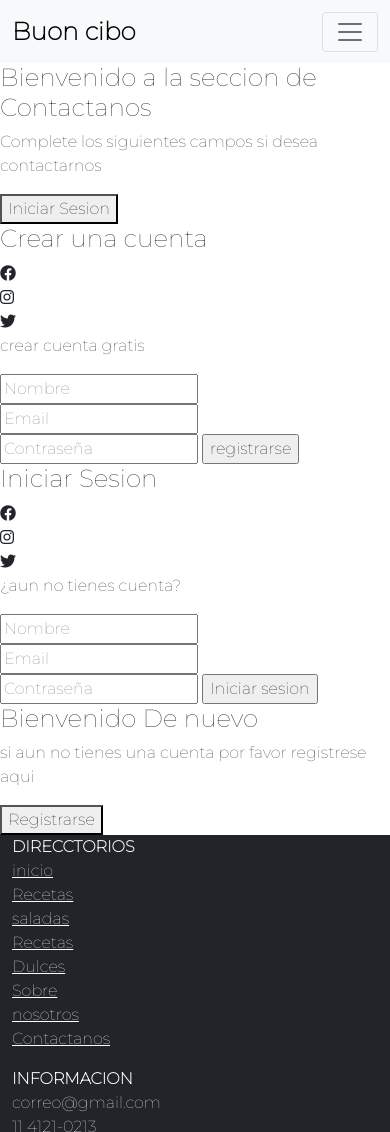
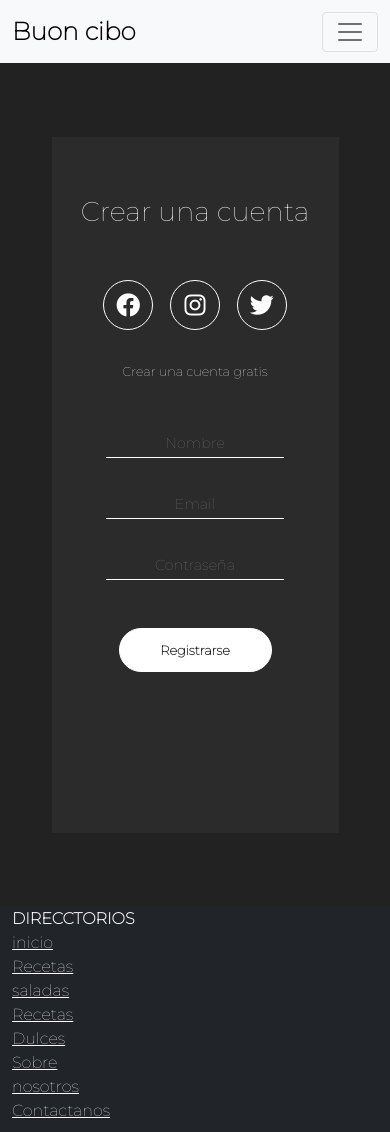
Before and after one commit to zikid01/Pre-Entrega, a plain HTML site: page pags/contactanos.html in a window 390 px wide. Shown: the top 1132 px of the page. Drawn offline with nearby package versions, Linux system fonts and the light colour scheme.

Commit message:
agrego los links de las paginas en el footer y nav y agrego css en el form y adaptado a mobile

```diff
--- a/main.css
+++ b/main.css
@@ -338,7 +338,127 @@ body{
 
 /* pagina contactanos */
 
+#form {
+    height: 100vh;
+    display: flex;
+    align-items: center;
+    justify-content: center;
+    background-color: #222;
+    color: #fff;
+    font-size: 2rem;
+}
 
+.container-form {
+    width: 90%;
+    height: 90vh;
+    display: flex;
+    justify-content: space-around;
+    transition:  all .5s ease-out;
+}
+
+.Bienvenido {
+    display: flex;
+    align-items: center;
+    text-align: center;
+}
+
+.mensaje {
+    padding: 1rem;
+}
+
+.mensaje h2 {
+    font-size: 1.7rem;
+    padding: 1rem 0;
+}
+
+.mensaje button {
+    padding: 1rem;
+    font-weight: 400;
+    background-color: #4a4aee;
+    border-radius: 2rem;
+    border: none;
+    outline: none;
+    cursor: pointer;
+    font-size: .9rem;
+    margin-top: 2rem;
+    transition: all .3s ease-in;
+    color: #fff;
+}
+
+.mensaje button:hover {
+    background-color: #6464f8;
+}
+
+.formulario {
+    width: 400px;
+    padding: 1rem;
+    margin: 2rem;
+    background-color: rgb(51, 51, 51, 0.602);
+    text-align: center;
+}
+
+.create-account {
+    padding: 2.7rem 0;
+    font-size: 1.7rem;
+}
+
+.iconos {
+    width: 200px;
+    display: flex;
+    justify-content: space-around;
+    margin: auto;
+}
+
+.border-icon {
+    height: 20px;
+    width: 20px;
+    display: flex;
+    align-items: center;
+    justify-content: center;
+    padding: 1.5rem;
+    border: solid thin white;
+    border-radius: 50%;
+    font-size: 1.5rem;
+    transition: all .3s ease-in;
+}
+
+.border-icon:hover {
+    background-color: #4a4aee;
+    cursor: pointer;
+}
+
+.cuenta-gratis {
+    padding: 2rem 0;
+}
+
+.formulario input {
+    width: 70%;
+    display: block;
+    margin: auto;
+    margin-bottom: 2rem;
+    background-color: transparent;
+    border: none;
+    border-bottom: white thin solid;
+    text-align: center;
+    outline: none;
+    padding: .2rem 0;
+    font-size: .9rem;
+    color: white;
+}
+
+.formulario input[type="button"] {
+    width: 60%;
+    margin: auto;
+    border: solid thin white;
+    padding: .7rem;
+    border-radius: 2rem;
+    background-color: white;
+    font-weight: 600;
+    margin-top: 3rem;
+    font-size: .8rem;
+    cursor: pointer;
+    color: #222;
+}
 
 
 
@@ -415,4 +535,12 @@ body{
         font-size: 0.8rem;
     }
 
+    #form {
+        font-size: 0.8rem;
+    }
+
+
+    .Bienvenido{
+        display: none;
+    }
 }
--- a/pags/contactanos.html
+++ b/pags/contactanos.html
@@ -42,7 +42,7 @@
                 <a class="nav-link" href="">Sobre nosotros</a>
               </li>
               <li class="nav-item">
-                <a class="nav-link" href="">Contactanos</a>
+                <a class="nav-link" href="contactanos.html">Contactanos</a>
               </li>
             </ul>
 
@@ -53,18 +53,18 @@
 
 
 
-<main id="formulario">
-    <div class="container-form sing-up">
+    <body>
+    <div id="form">
+        <div class="container-form">
             <div class="Bienvenido">
                 <div class="mensaje">
-                <h2>Bienvenido a la seccion de Contactanos</h2>
-                <p>Complete los siguientes campos si desea contactarnos</p>
-                <button class="sing-up">Iniciar Sesion  </button>
+                    <h2>Bienvenido a Buon cibo</h2>
+                    <p>Si ya tienes una cuenta por favor inicia sesion aqui</p>
+                    <button class="sign-up-btn">Iniciar Sesion</button>
                 </div>
             </div>
-
-        <form class="formulario" action=""></form>
-        <h2 class="crear-user">Crear una cuenta</h2>
+            <form class="formulario">
+                <h2 class="create-account">Crear una cuenta</h2>
                 <div class="iconos">
                     <div class="border-icon">
                         <i class="fa-brands fa-facebook"></i>
@@ -76,47 +76,15 @@
                         <i class="fa-brands fa-twitter"></i>
                     </div>
                 </div>
-        <p class="cuenta-gratis">crear cuenta gratis</p>
+                <p class="cuenta-gratis">Crear una cuenta gratis</p>
                 <input type="text" placeholder="Nombre">
                 <input type="email" placeholder="Email">
                 <input type="password" placeholder="Contraseña">
-        <input type="button" value="registrarse">
-    </div>
-
-
-
-
-
-    <div class="container-form sign-in">
-        <form class="formulario" action=""></form>
-        <h2 class="crear-user">Iniciar Sesion</h2>
-        <div class="iconos">
-            <div class="border-icon">
-                <i class="fa-brands fa-facebook"></i>
-            </div>
-            <div class="border-icon">
-                <i class="fa-brands fa-instagram"></i>
-            </div>
-            <div class="border-icon">
-                <i class="fa-brands fa-twitter"></i>
+                <input type="button" value="Registrarse">
+            </form>
         </div>
     </div>
-        <p class="cuenta-gratis">¿aun no tienes cuenta?</p>
-        <input type="text" placeholder="Nombre">
-        <input type="email" placeholder="Email">
-        <input type="password" placeholder="Contraseña">
-        <input type="button" value="Iniciar sesion">
-        <div class="Bienvenido">
-
-        <div class="mensaje">
-            <h2>Bienvenido De nuevo</h2>
-            <p>si aun no tienes una cuenta por favor registrese aqui</p>
-            <button class="sing-up">Registrarse</button>
-        </div>
-    </div>
-
-    </div>
-</main>
+    </body>
 
 
 
@@ -152,7 +120,7 @@
             <a href=""class="text-reset">Sobre nosotros</a>
           </li>
           <li>
-            <a href=""class="text-reset">Contactanos</a>
+            <a href="contactanos.html"class="text-reset">Contactanos</a>
           </li>
         </ul>
 
```
Also changed, not shown: index.html (+4 -4 lines), pags/dulces.html (+2 -2 lines), pags/saladas.html (+2 -2 lines), img/us.jpg (added). Lines whose indentation alone changed are shown as unchanged.
